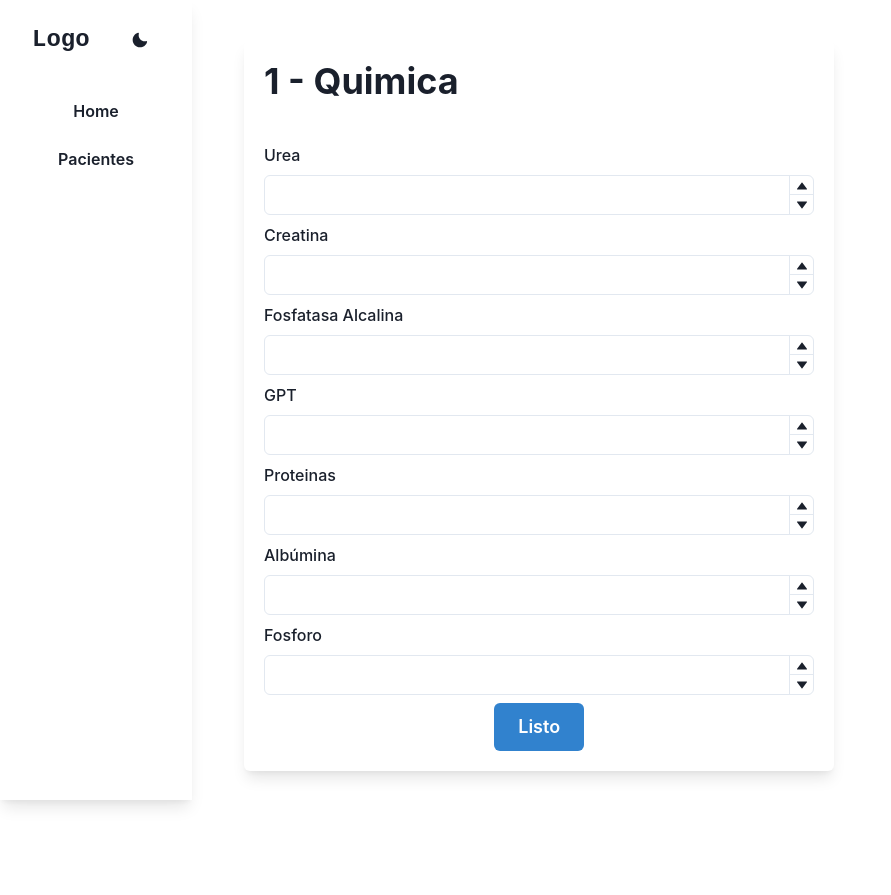
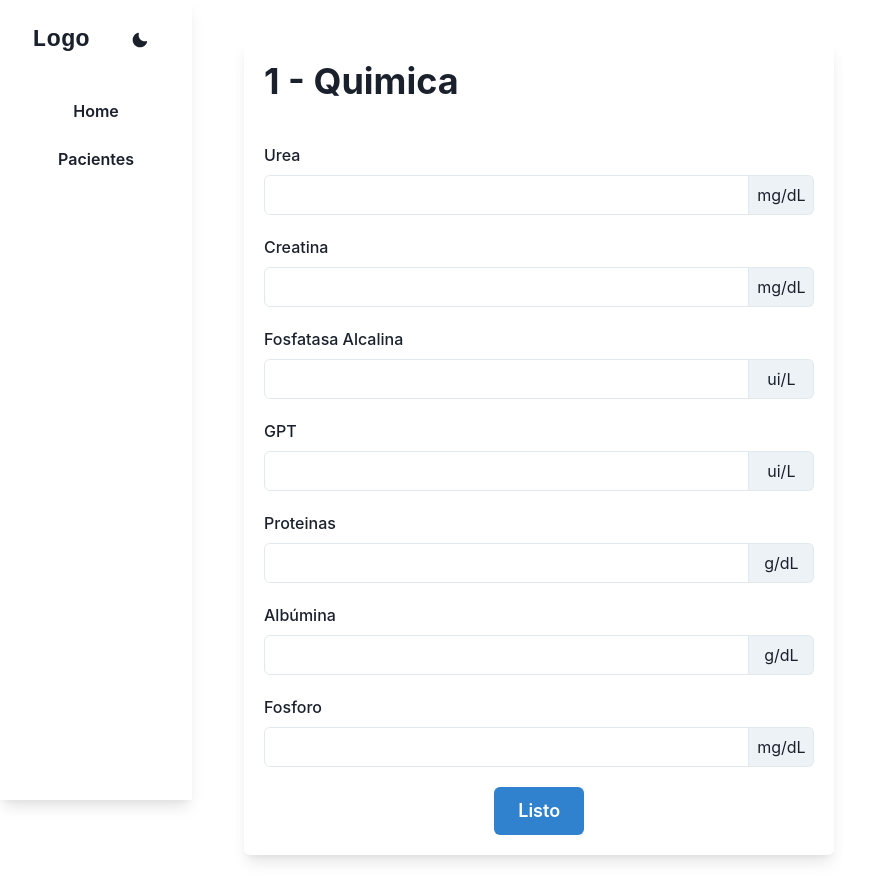
Before and after one commit to fmaggi/vetfrontend, a React (Create React App) app: page /labs/1 in a window 1280 px wide. Shown: the whole page, without its empty margins (0-891 px from the left). Before the commit the page ends 811 px from the top, so only its background shows below. Built offline with nearby package versions, Linux system fonts and the light colour scheme.

Commit message:
abstracting test

```diff
--- a/src/routes/LabTests.tsx
+++ b/src/routes/LabTests.tsx
@@ -6,6 +6,7 @@ import {
     Card,
     FormControl,
     FormLabel,
+    Input,
     FormErrorMessage,
     FormHelperText,
     NumberInput,
@@ -18,7 +19,10 @@ import {
     Heading,
     CardBody,
     Button,
-    VStack
+    VStack,
+    InputGroup,
+    InputRightAddon,
+    Center
 } from '@chakra-ui/react'
 
 export function action(params: any) {
@@ -27,8 +31,40 @@ export function action(params: any) {
     return redirect('/');
 }
 
-const quimica = [
-    'Urea', 'Creatina', 'Fosfatasa Alcalina', 'GPT', 'Proteinas', 'Albúmina', 'Fosforo'
+interface Test {
+    label: string,
+    units: string,
+}
+
+const quimica: Test[] = [
+    {
+        label: 'Urea',
+        units: 'mg/dL'
+    },
+    {
+        label: 'Creatina',
+        units: 'mg/dL'
+    },
+    {
+        label: 'Fosfatasa Alcalina',
+        units: 'ui/L'
+    },
+    {
+        label: 'GPT',
+        units: 'ui/L'
+    },
+    {
+        label: 'Proteinas',
+        units: 'g/dL'
+    },
+    {
+        label: 'Albúmina',
+        units: 'g/dL'
+    },
+    {
+        label: 'Fosforo',
+        units: 'mg/dL'
+    }
 ]
 
 export default function LabTests() {
@@ -41,23 +77,24 @@ export default function LabTests() {
             </CardHeader>
             <CardBody>
                 <Form method='post'>
-                    <VStack>
+                    <VStack spacing={5}>
                     {
                         quimica.map(entry => {
-                            const label = entry;
-                            const nameSplit = entry.toLowerCase().split(' ');
+                            const label = entry.label;
+                            const nameSplit = label.toLowerCase().split(' ');
                             const name = nameSplit.join('-');
 
                             return (
-                                <FormControl key={entry}>
+                                <FormControl key={name}>
                                     <FormLabel htmlFor={name}>{label}</FormLabel>
-                                    <NumberInput precision={2} step={0.01}>
-                                        <NumberInputField name={name}/>
-                                        <NumberInputStepper>
-                                            <NumberIncrementStepper />
-                                            <NumberDecrementStepper />
-                                        </NumberInputStepper>
-                                    </NumberInput>
+                                    <InputGroup>
+                                        <Input type='number' name={name} />
+                                        <InputRightAddon w='12%'>
+                                            <Center w='100%'>
+                                                { entry.units }
+                                            </Center>
+                                        </InputRightAddon>
+                                    </InputGroup>
                                 </FormControl>
                             )
                         })
```
Also changed, not shown: src/components/TestForm.tsx (added, +11 -0 lines).
